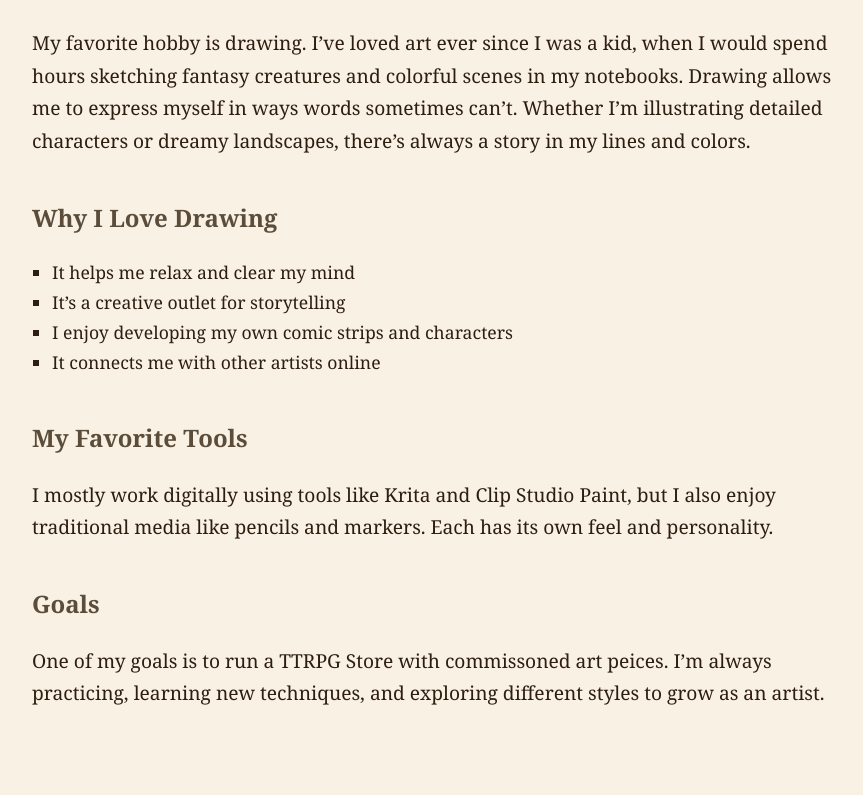
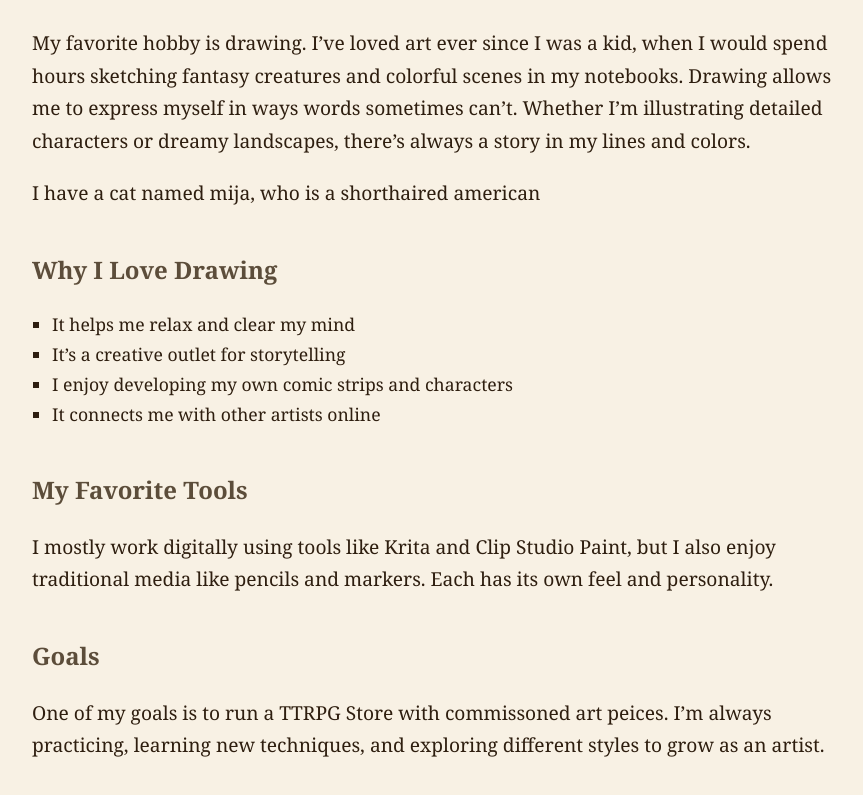
Before and after one commit to heavenwilson/wilsonsimmonds_olivia_ttp_static, a plain HTML site: page index.html in a window 1280 px wide. Shown: the part 131-926 px from the top of the page, without its empty margins (8-871 px from the left). Before the commit the page ends 881 px from the top, so only its background shows below. Drawn offline with Linux system fonts and the light colour scheme.

Commit message:
Update index.html

```diff
--- a/index.html
+++ b/index.html
@@ -39,7 +39,7 @@
     <h1>Olivia Wilson-Simmonds </h1>
 
   <p>My favorite hobby is drawing. I’ve loved art ever since I was a kid, when I would spend hours sketching fantasy creatures and colorful scenes in my notebooks. Drawing allows me to express myself in ways words sometimes can’t. Whether I’m illustrating detailed characters or dreamy landscapes, there’s always a story in my lines and colors.</p>
-
+  <p>I have a cat named mija, who is a shorthaired american</p>
   <h2>Why I Love Drawing</h2>
   <ul>
     <li>It helps me relax and clear my mind</li>
```
